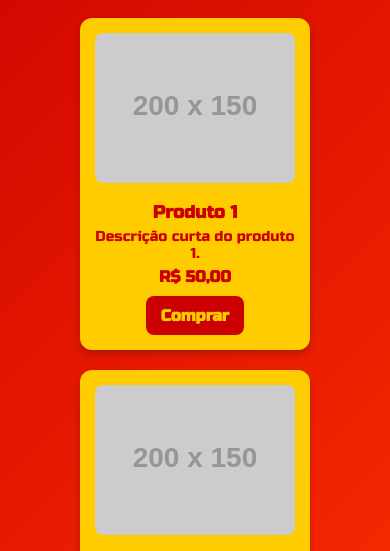
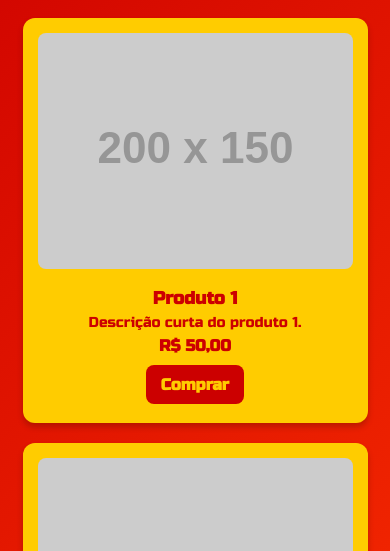
Before and after one commit to gabzborges019/gabzborges.github.io, a plain HTML site: page index.html in a window 390 px wide. Shown: the part 229-780 px from the top of the page. Drawn offline with Linux system fonts and the light colour scheme; placeholder pictures from the web are drawn by us.

Commit message:
Update index.html

```diff
--- a/index.html
+++ b/index.html
@@ -89,6 +89,7 @@
       margin: 5px 0 10px 0;
     }
 
+    /* Botão de compra com efeito de brilho animado */
     .btn-comprar {
       display: inline-block;
       background: #cc0000;
@@ -97,7 +98,25 @@
       font-weight: bold;
       padding: 10px 15px;
       border-radius: 8px;
+      position: relative;
+      overflow: hidden;
       transition: background 0.3s ease, transform 0.3s ease;
+    }
+
+    .btn-comprar::after {
+      content: '';
+      position: absolute;
+      top: -50%;
+      left: -75%;
+      width: 50%;
+      height: 200%;
+      background: rgba(255,255,255,0.2);
+      transform: rotate(25deg);
+      transition: all 0.7s ease;
+    }
+
+    .btn-comprar:hover::after {
+      left: 125%;
     }
 
     .btn-comprar:hover {
@@ -109,12 +128,26 @@
       margin-top: 40px;
       color: #fff;
       text-align: center;
+      padding: 10px;
     }
 
     footer a {
       color: #ffcc00;
       text-decoration: none;
       margin: 0 10px;
+    }
+
+    /* --- Responsividade --- */
+    @media (max-width: 900px) {
+      .produto-card {
+        width: 45%; /* 2 colunas em tablets */
+      }
+    }
+
+    @media (max-width: 600px) {
+      .produto-card {
+        width: 90%; /* 1 coluna em celulares */
+      }
     }
   </style>
 </head>
```
